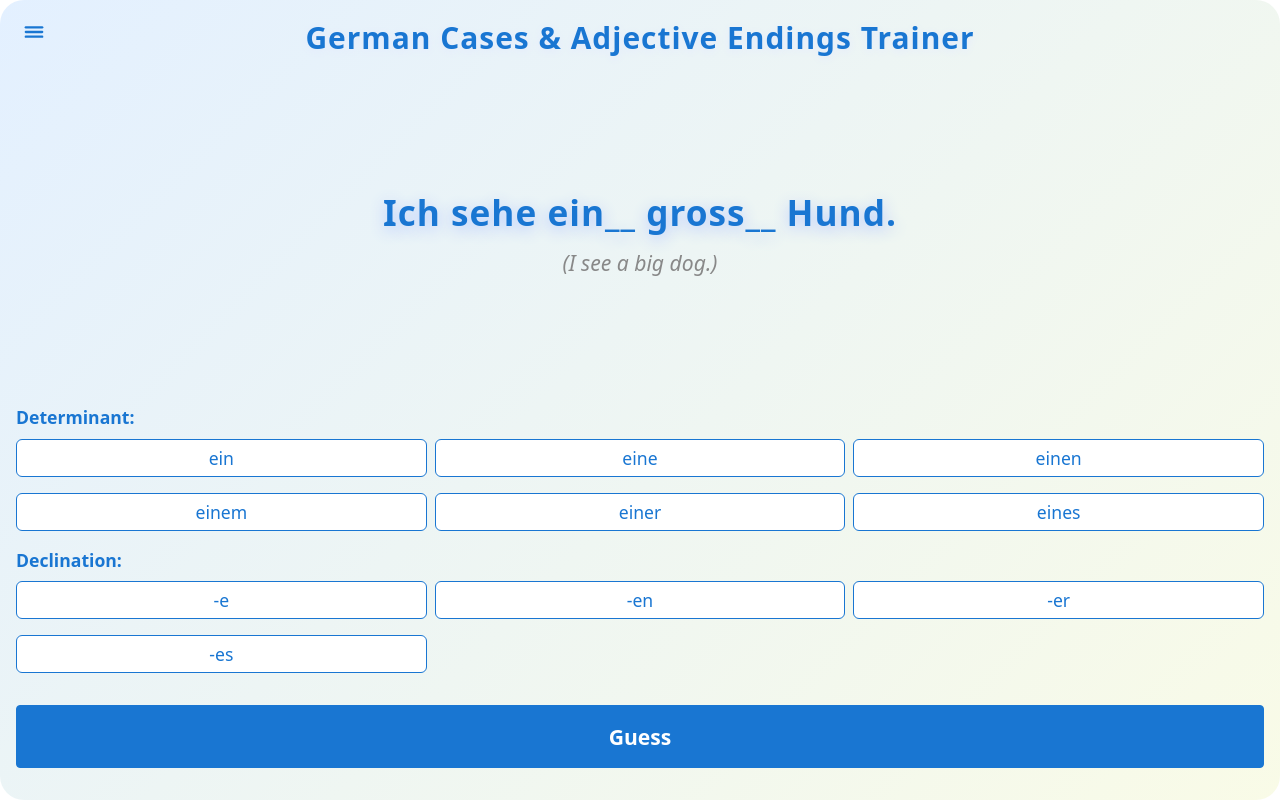
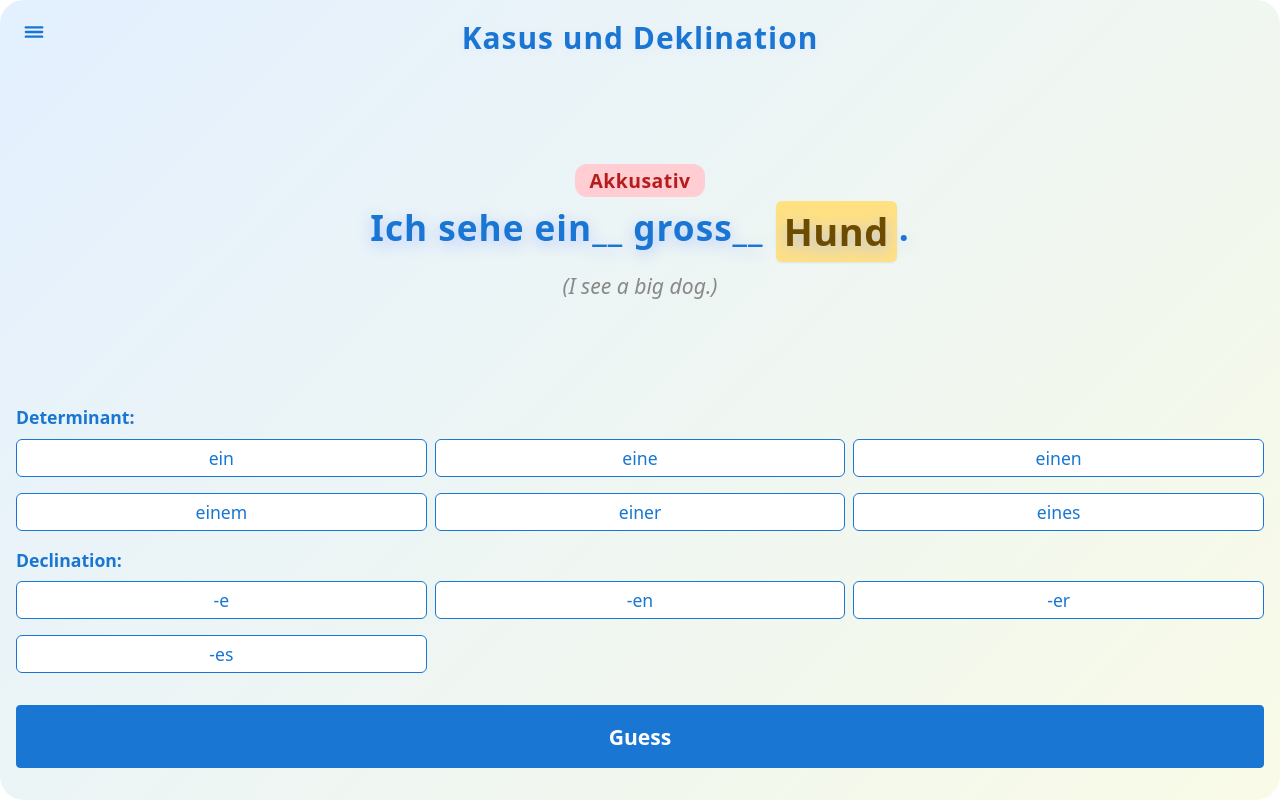
Before and after one commit to yannickstorm/Language-App, a React (Vite) app: page / in a window 1280 px wide. Both pictures are taken after a click on the button "Cases & Adjective Endings". Built offline with nearby package versions, Linux system fonts and the light colour scheme.

Commit message:
Add display of Kasus and Genus helper
The Kasus is displayed on top to help
the leaning.

The Genus is displayed as a colour to help as well.
It can be clicked to display the genus.

```diff
--- a/src/CaseAdjectiveTrainer.jsx
+++ b/src/CaseAdjectiveTrainer.jsx
@@ -27,6 +27,7 @@ export default function CaseAdjectiveTrainer({ language, onBack }) {
   const [guess, setGuess] = useState({ determinant: '', adj: '', decl: '', nounEnding: '' });
   const [showAnswer, setShowAnswer] = useState(false);
   const [csvError, setCsvError] = useState(null);
+  const [showGenusIdx, setShowGenusIdx] = useState(null); // Track which noun's genus tooltip is shown
   const inputRef = useRef(null);
 
   useEffect(() => {
@@ -93,8 +94,8 @@ export default function CaseAdjectiveTrainer({ language, onBack }) {
 
   const current = rows[currentIdx];
   // Present German sentence with custom placeholder for determinant, declension, and noun ending (genitive)
-  function getCustomForm(row, showAnswer, guess) {
-    const { Determinant, Adjektiv, Adjektivdeklination, Nomen, Kasus } = row;
+  function getCustomForm(row, showAnswer, guess, showGenus, onToggleGenus) {
+    const { Determinant, Adjektiv, Adjektivdeklination, Nomen, Kasus, Genus } = row;
     let detPlaceholder = '';
     let declPlaceholder = '__';
     let nounForm = Nomen;
@@ -104,18 +105,79 @@ export default function CaseAdjectiveTrainer({ language, onBack }) {
     else if (Determinant && Determinant.startsWith("ein")) detPlaceholder = "ein__";
     // Noun ending placeholder for genitive
     const isGenitive = Kasus && Kasus.toLowerCase() === 'genitiv';
+    // Genus color coding (distinct from Kasus, no green, no similar hues)
+    const genusColors = {
+      'm': { bg: '#ffe082', color: '#6d4c00' },    // Orange, brown text
+      'f': { bg: '#80cbc4', color: '#004d40' },   // Teal, dark teal text
+      'n': { bg: '#f8bbd0', color: '#ad1457' }    // Pink, deep pink text
+    };
+    const genusKey = (row.Genus || '').trim().toLowerCase().charAt(0);
+    const genusStyle = genusColors[genusKey] || { bg: '#ececec', color: '#222' };
+    // Noun display with genus background color (not a badge), and click-to-show-genus
+    let nounDisplay = Nomen;
+    const genusLabels = { m: 'Maskulin', f: 'Feminin', n: 'Neutrum' };
+    const genusLabel = genusLabels[genusKey] || row.Genus || '';
+    if (Nomen) {
+      // For Genitiv, show the placeholder or green 'es' ending in the clickable span
+      let displayNoun = Nomen;
+      if (isGenitive && !showAnswer) {
+        displayNoun = Nomen.replace(/(es)?$/, '__');
+      } else if (isGenitive && showAnswer && typeof Nomen === 'string' && Nomen.match(/es$/)) {
+        const base = Nomen.slice(0, -2);
+        displayNoun = <>{base}<span style={{ color: '#388e3c', fontWeight: 'bold', background: '#c8e6c9', borderRadius: 4, padding: '0 4px', fontSize: '1.08em' }}>es</span></>;
+      }
+      nounDisplay = (
+        <span style={{ position: 'relative', display: 'inline-block' }}>
+          <span
+            style={{
+              background: genusStyle.bg,
+              color: genusStyle.color,
+              borderRadius: 6,
+              padding: '2px 8px',
+              fontWeight: 'bold',
+              fontSize: '1.08em',
+              marginLeft: 2,
+              marginRight: 2,
+              letterSpacing: '0.5px',
+              boxShadow: '0 1px 2px #0001',
+              verticalAlign: 'middle',
+              cursor: 'pointer',
+              transition: 'box-shadow 0.2s',
+              border: showGenus ? '2px solid #3332' : 'none',
+              display: 'inline-block'
+            }}
+            title="Click to show Genus"
+            onClick={e => { e.stopPropagation(); onToggleGenus(); }}
+          >
+            {displayNoun}
+          </span>
+          {showGenus && genusLabel && (
+            <span style={{
+              position: 'absolute',
+              left: '50%',
+              top: '100%',
+              transform: 'translateX(-50%)',
+              background: '#fff',
+              color: genusStyle.color,
+              border: `1.5px solid ${genusStyle.bg}`,
+              borderRadius: 8,
+              padding: '4px 14px',
+              fontWeight: 'bold',
+              fontSize: '1em',
+              marginTop: 6,
+              boxShadow: '0 2px 8px #0002',
+              zIndex: 20,
+              whiteSpace: 'nowrap',
+              pointerEvents: 'none'
+            }}>
+              {genusLabel}
+            </span>
+          )}
+        </span>
+      );
+    }
     if (isGenitive) {
-      if (!showAnswer) {
-        nounForm = Nomen.replace(/(es)?$/, '__');
-      } else {
-        // Show correct ending, highlighted in green
-        if (typeof Nomen === 'string' && Nomen.match(/es$/)) {
-          const base = Nomen.slice(0, -2);
-          nounForm = <>{base}<span style={{ color: '#388e3c', fontWeight: 'bold', background: '#c8e6c9', borderRadius: 4, padding: '0 4px', fontSize: '1.08em' }}>es</span></>;
-        } else {
-          nounForm = <>{Nomen}</>;
-        }
-      }
+      // nounDisplay is always clickable, nothing else to do
     }
     // Adjective declension
     let adjFull = null;
@@ -132,10 +194,16 @@ export default function CaseAdjectiveTrainer({ language, onBack }) {
       detSpan = detPlaceholder;
     }
     // Compose
-    return <>{detSpan ? <>{detSpan} </> : null}{adjFull} {nounForm}</>;
+    return <>{detSpan ? <>{detSpan} </> : null}{adjFull} {nounDisplay}</>;
   }
-  // Use getCustomForm for sentence rendering
-  const customForm = getCustomForm(current, showAnswer, guess);
+  // Use getCustomForm for sentence rendering, pass genus tooltip state/handler
+  const customForm = getCustomForm(
+    current,
+    showAnswer,
+    guess,
+    showGenusIdx === currentIdx,
+    () => setShowGenusIdx(showGenusIdx === currentIdx ? null : currentIdx)
+  );
   let germanSentence = current.Beispielsatz;
   if (germanSentence.includes('{FORM}')) {
     const parts = germanSentence.split('{FORM}');
@@ -174,9 +242,41 @@ export default function CaseAdjectiveTrainer({ language, onBack }) {
   return (
     <div style={{ ...styles.appContainer, position: 'relative' }}>
       {menuButton}
-      <h2 style={styles.header}>German Cases & Adjective Endings Trainer</h2>
+      <h2 style={styles.header}>Kasus und Deklination</h2>
       <div style={styles.verbDisplay}>
         <div style={{ textAlign: 'center', width: '100%' }}>
+          {/* Kasus badge with color coding */}
+          {current.Kasus && (
+            <span style={{
+              display: 'inline-block',
+              background: (() => {
+                switch ((current.Kasus || '').toLowerCase()) {
+                  case 'nominativ': return '#bbdefb'; // blue
+                  case 'akkusativ': return '#ffcdd2'; // red
+                  case 'dativ': return '#d1c4e9'; // purple
+                  case 'genitiv': return '#bcaaa4'; // brown
+                  default: return '#f5f5f5';
+                }
+              })(),
+              color: (() => {
+                switch ((current.Kasus || '').toLowerCase()) {
+                  case 'nominativ': return '#0d47a1';
+                  case 'akkusativ': return '#b71c1c';
+                  case 'dativ': return '#4527a0';
+                  case 'genitiv': return '#4e342e';
+                  default: return '#333';
+                }
+              })(),
+              borderRadius: 12,
+              padding: '2px 14px',
+              fontWeight: 'bold',
+              fontSize: '1.1em',
+              letterSpacing: '0.5px',
+              marginBottom: 4
+            }}>
+              {current.Kasus}
+            </span>
+          )}
           <span style={{ ...styles.verbText, fontSize: '2em', letterSpacing: '1px' }}>
             {germanSentence}
           </span>
```
